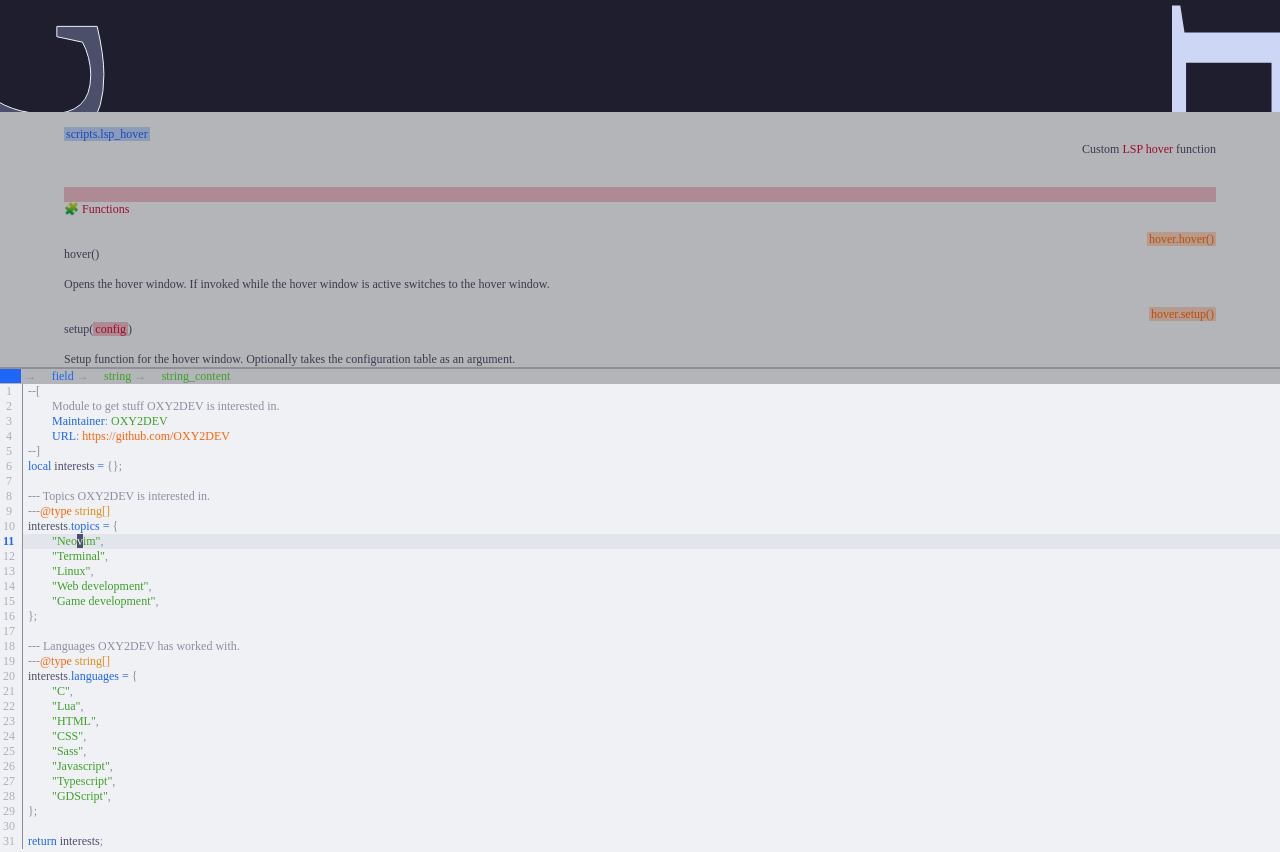
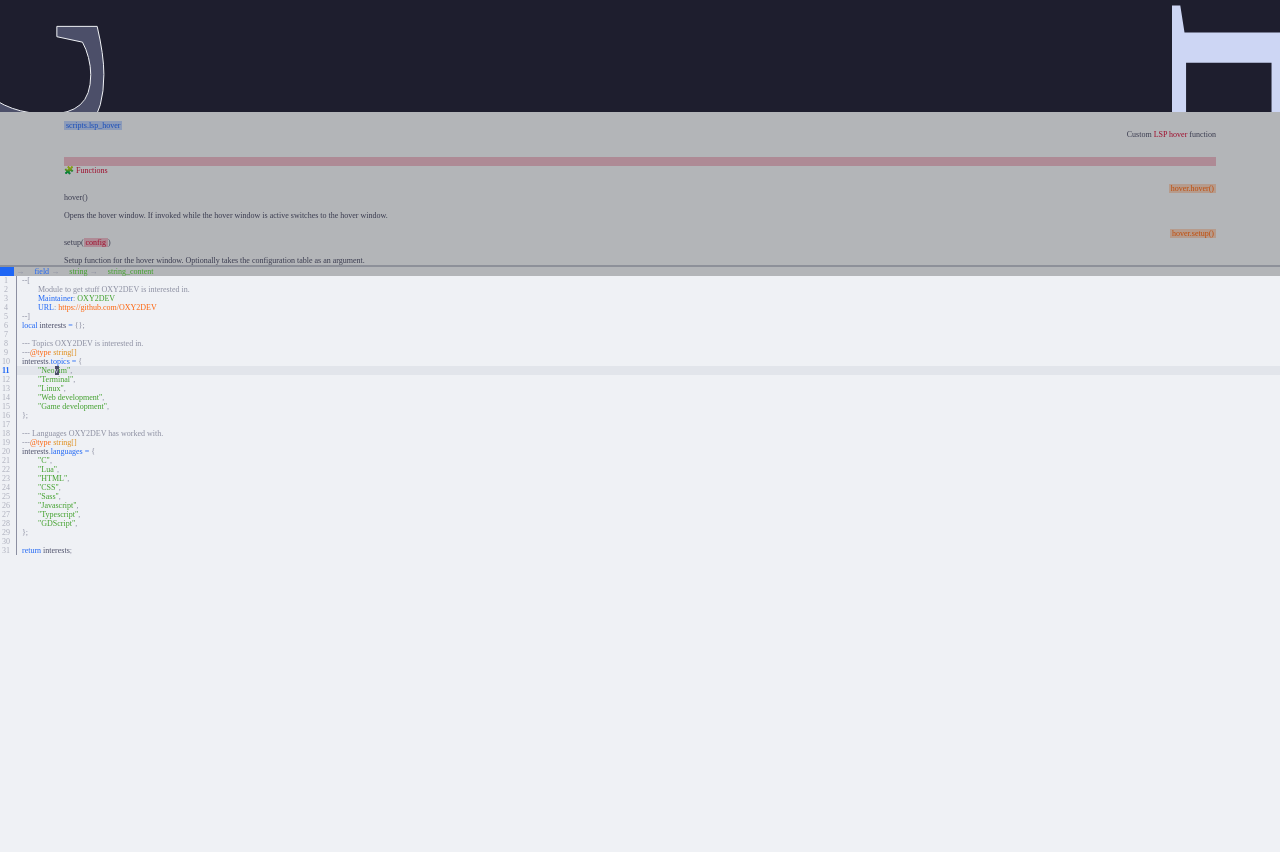
Before and after one commit to OXY2DEV/OXY2DEV-s-portfolio, a website built with Vite: page index.html in a window 1280 px wide. Shown: the part 1488-2340 px from the top of the page. Built offline with nearby package versions, Linux system fonts and the light colour scheme; some packages are replaced by stand-ins of ours; a web font is replaced by a local one.

Commit message:
fix: Changed font size of interests section

```diff
--- a/src/styles/main.css
+++ b/src/styles/main.css
@@ -1389,7 +1389,7 @@ body {
 
 		overflow: hidden;
 
-		font-size: 1.5dvh;
+		font-size: 0.5rem;
 
 		.doc {
 			position: relative;
@@ -1464,7 +1464,7 @@ body {
 				display: grid;
 
 				width: 100dvw;
-				min-height: 1.5dvh;
+				min-height: 0.5rem;
 
 				overflow: hidden;
 
```
